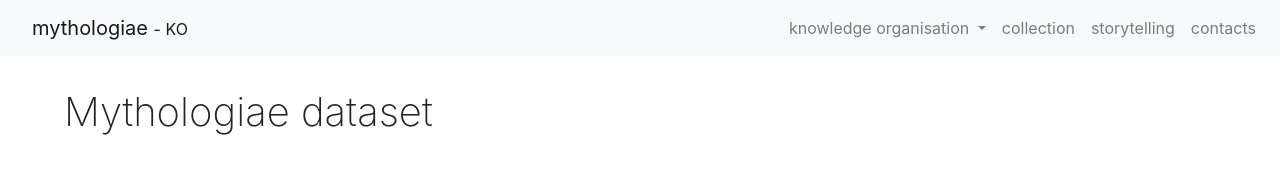
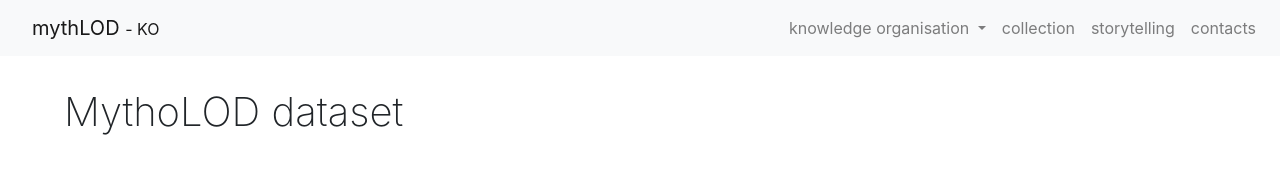
Before and after one commit to ValentinaPasqual/mythologiae, a website: page homepage/dataset.html in a window 1280 px wide. Shown: the top 186 px of the page. Drawn offline with Linux system fonts and the light colour scheme.

Commit message:
mythLOD - mythologiae

```diff
--- a/homepage/dataset.html
+++ b/homepage/dataset.html
@@ -42,7 +42,7 @@
 
 		            <!-- Navigation -->
 					<nav class="navbar navbar-expand-md navbar-light bg-light">
-						<a class="navbar-brand" href="mima.html"><img src="images/favicon.svg" alt="" style="width:22%;"/>mythologiae <small>- KO </small></a>
+						<a class="navbar-brand" href="mima.html"><img src="images/favicon.svg" alt="" style="width:22%;"/>mythLOD <small>- KO </small></a>
 						<button class="navbar-toggler" type="button" data-toggle="collapse" data-target="#navbarResponsive">
 							<span class="navbar-toggler-icon"></span>
 						</button>
@@ -75,7 +75,7 @@
 					<div id="page-content-wrapper">
 
 						<div class="container-fluid">
-                    <h1 id="mythologiae-queries">Mythologiae dataset</h1>
+                    <h1 id="mythologiae-queries">MythoLOD dataset</h1>
                     <h2> Intoduction </h2>
                     <p>Mythologiae source data has been originally extracted from <a href="">Mythologiae Collection</a>. Such digital collection has been designed and implemented by
                     FRAMELab (University of Bologna) as a collaborative project between researchers and students. The digital collection today "raccoglie" (but still it is
```
Also changed, not shown: homepage/datamodel.html (+1 -1 lines), homepage/queries.html (+1 -1 lines).
